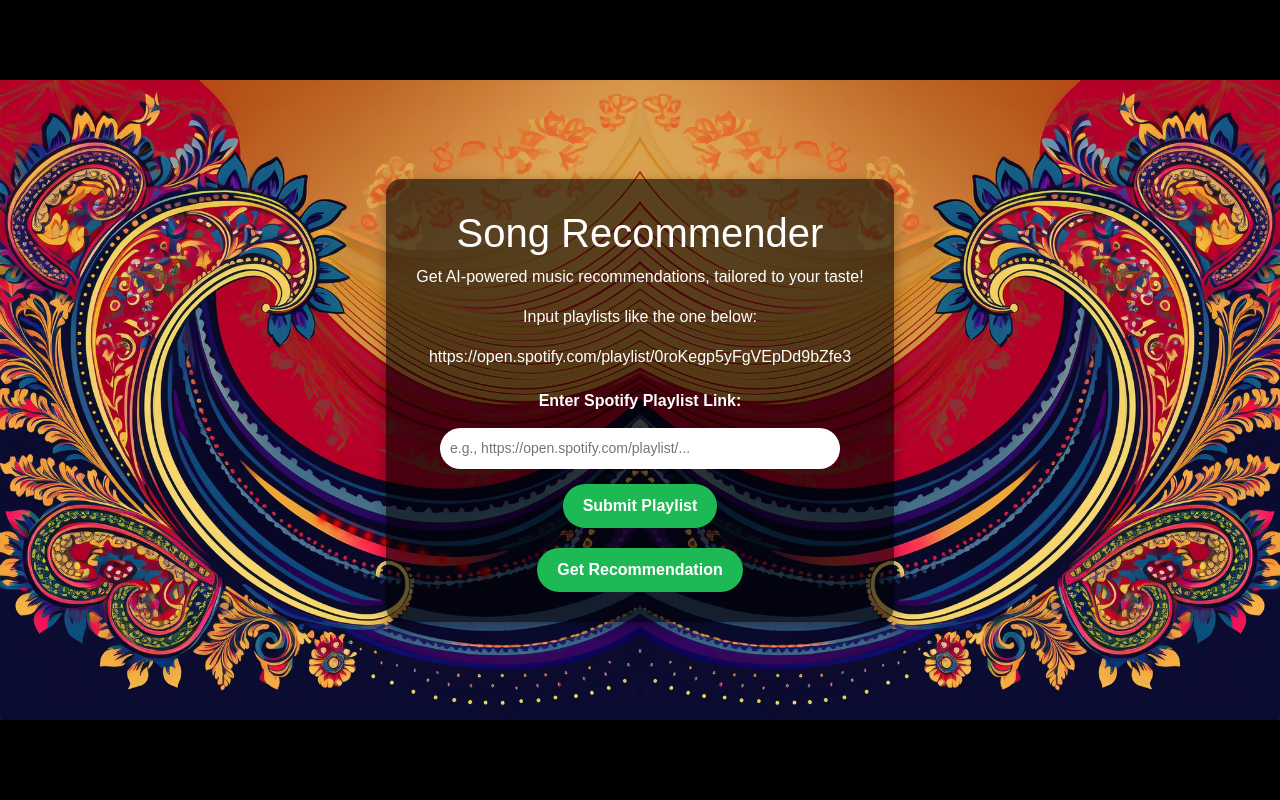
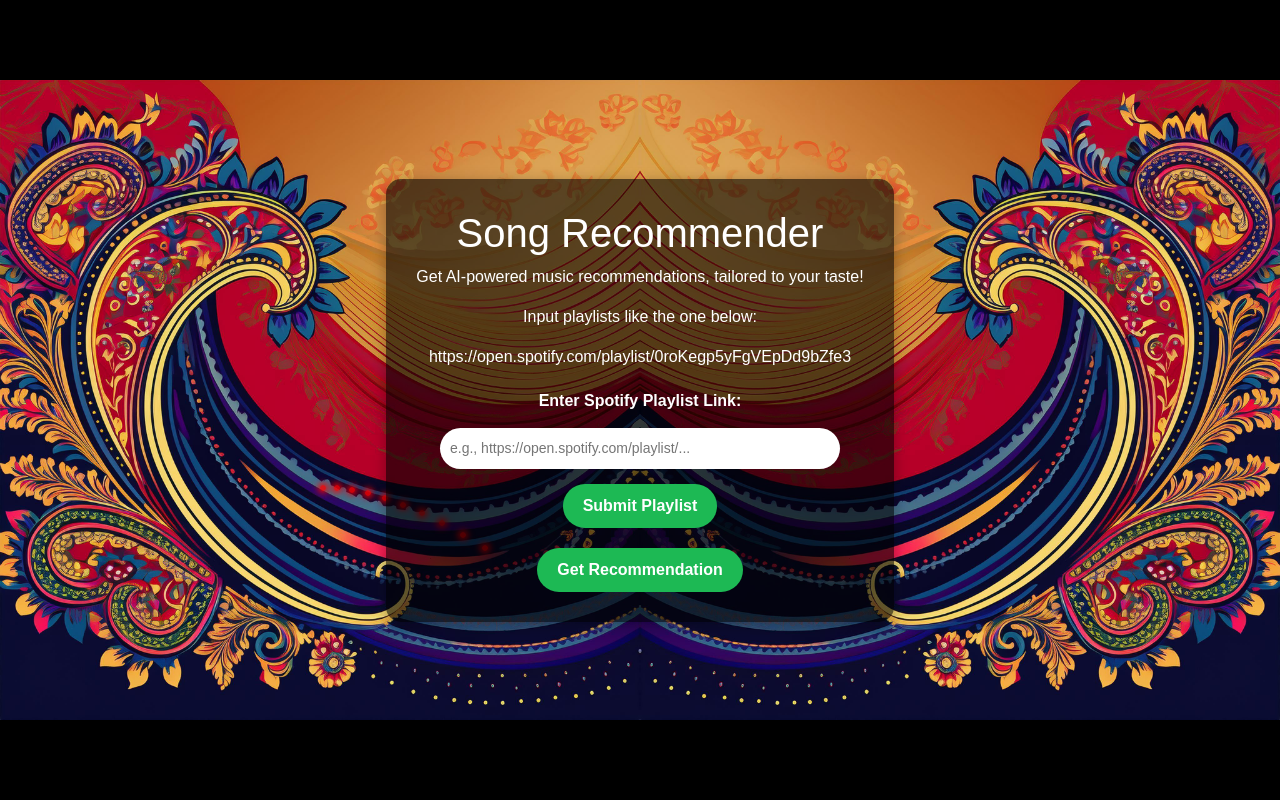
Before and after one commit to prabhatravib/spotify_recommendor_latest, a Flask app: page / in a window 1280 px wide. Run offline with Flask 2, Linux system fonts and the light colour scheme.

Commit message:
Update index.html

```diff
--- a/templates/index.html
+++ b/templates/index.html
@@ -93,16 +93,16 @@
             100% { box-shadow: 0 0 8px 3px rgba(255, 0, 0, 1); }
         }
         /* Bindi Positions */
-        .bindi-1 { top: 515px; left: 320px; }
-        .bindi-2 { top: 521px; left: 334px; }
-        .bindi-3 { top: 527px; left: 349px; }
-        .bindi-4 { top: 533px; left: 365px; }
-        .bindi-5 { top: 539px; left: 382px; }
-        .bindi-6 { top: 545px; left: 400px; }
-        .bindi-7 { top: 551px; left: 419px; }
-        .bindi-8 { top: 557px; left: 439px; }
-        .bindi-9 { top: 563px; left: 460px; }
-        .bindi-10 { top: 569px; left: 482px; }
+        .bindi-1 { top: 485px; left: 320px; }
+        .bindi-2 { top: 485px; left: 334px; }
+        .bindi-3 { top: 487px; left: 349px; }
+        .bindi-4 { top: 490px; left: 365px; }
+        .bindi-5 { top: 495px; left: 382px; }
+        .bindi-6 { top: 502px; left: 400px; }
+        .bindi-7 { top: 510px; left: 419px; }
+        .bindi-8 { top: 520px; left: 439px; }
+        .bindi-9 { top: 532px; left: 460px; }
+        .bindi-10 { top: 545px; left: 482px; }
     </style>
 </head>
 <body>
```
